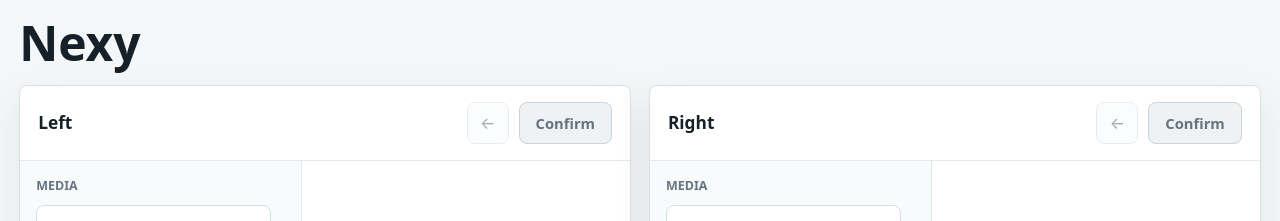
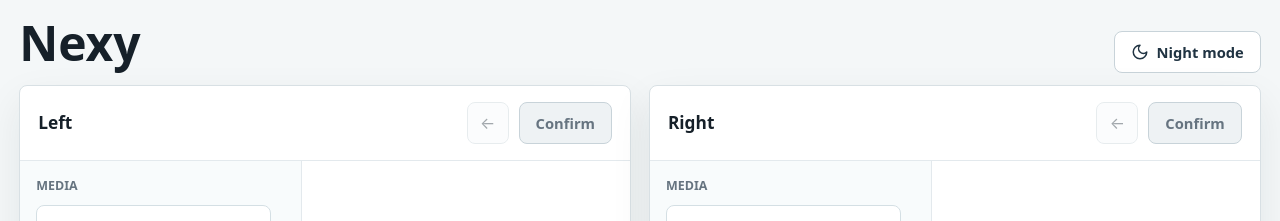
Before and after one commit to Syntax555/Nexy, a Jekyll site: the page built from index.html, in a window 1280 px wide. Shown: the top 221 px of the page. Built offline with Jekyll 4.4.1, drawn with Linux system fonts in a browser that asks for light colours.

Commit message:
Add persistent night mode

```diff
--- /dev/null
+++ b/_includes/theme-toggle.html
@@ -0,0 +1,10 @@
+<button class="theme-toggle secondary-button" type="button" data-theme-toggle aria-pressed="false">
+  <svg class="theme-toggle-icon" data-theme-icon="dark" aria-hidden="true" viewBox="0 0 24 24" fill="none" stroke="currentColor" stroke-width="2" stroke-linecap="round" stroke-linejoin="round">
+    <path d="M12 3a6 6 0 0 0 9 9 9 9 0 1 1-9-9Z"></path>
+  </svg>
+  <svg class="theme-toggle-icon" data-theme-icon="light" aria-hidden="true" viewBox="0 0 24 24" fill="none" stroke="currentColor" stroke-width="2" stroke-linecap="round" stroke-linejoin="round" hidden>
+    <circle cx="12" cy="12" r="4"></circle>
+    <path d="M12 2v2M12 20v2M4.93 4.93l1.42 1.42M17.66 17.66l1.41 1.41M2 12h2M20 12h2M6.34 17.66l-1.41 1.41M19.07 4.93l-1.41 1.42"></path>
+  </svg>
+  <span data-theme-label>Night mode</span>
+</button>
--- a/_layouts/default.html
+++ b/_layouts/default.html
@@ -4,8 +4,23 @@
     <meta charset="{{ site.encoding | default: 'utf-8' | escape }}">
     <meta name="viewport" content="width=device-width, initial-scale=1">
     <meta name="description" content="{{ page.description | default: site.description | escape }}">
+    <meta name="theme-color" content="#f4f7f8">
     <title>{% if page.title %}{{ page.title | escape }} | {% endif %}{{ site.title | escape }}</title>
+    <script>
+      (() => {
+        let theme = null;
+        try {
+          theme = localStorage.getItem("nexy-theme");
+        } catch {}
+        if (theme !== "light" && theme !== "dark") {
+          theme = window.matchMedia("(prefers-color-scheme: dark)").matches ? "dark" : "light";
+        }
+        document.documentElement.dataset.theme = theme;
+        document.querySelector('meta[name="theme-color"]').content = theme === "dark" ? "#0d1117" : "#f4f7f8";
+      })();
+    </script>
     <link rel="stylesheet" href="{{ '/assets/css/site.css' | relative_url }}?v={{ site.time | date: '%s' }}">
+    <script src="{{ '/assets/js/theme.js' | relative_url }}?v={{ site.time | date: '%s' }}" defer></script>
   </head>
   <body>
     <main>
--- a/assets/css/site.css
+++ b/assets/css/site.css
@@ -98,6 +98,84 @@
   color: var(--color-text);
 }
 
+:root[data-theme="dark"] {
+  color-scheme: dark;
+  --color-page: #0d1117;
+  --color-surface: #161c24;
+  --color-surface-muted: #1a212a;
+  --color-surface-soft: #1c242d;
+  --color-surface-hover: #26313c;
+  --color-surface-raised: #202934;
+  --color-image-backdrop: #222d36;
+  --color-text: #edf2f5;
+  --color-ink: #f2f5f7;
+  --color-brand: #dce7ed;
+  --color-brand-ink: #e8f0f4;
+  --color-brand-hover: #f4f8fa;
+  --color-accent: #70a7ff;
+  --color-accent-strong: #9ec3da;
+  --color-focus: #87a9bc;
+  --color-text-muted: #a6b2bc;
+  --color-text-subtle: #b4bec6;
+  --color-text-secondary: #d0d8de;
+  --color-text-disabled: #727f8a;
+  --color-accent-deep: #c9e5f4;
+  --color-border: #303b46;
+  --color-border-soft: #28333d;
+  --color-border-strong: #42505c;
+  --color-border-dashed: #485662;
+  --color-border-choice: #3a4651;
+  --color-border-orb: #3b4752;
+  --color-control-border-translucent: rgba(66, 80, 92, 0.95);
+  --color-tooltip-chip-border: #435360;
+  --color-tooltip-chip-border-hover: #718896;
+  --color-tooltip-chip-bg: #202b34;
+  --color-tooltip-chip-bg-hover: #2a3742;
+  --color-scrollbar: #526574;
+  --color-neutral-dot: #81929f;
+  --color-success-bg: #14281c;
+  --color-success-bg-hover: #193522;
+  --color-success-border: #356a48;
+  --color-success-border-strong: #4f9365;
+  --color-success-text: #7dd99a;
+  --color-success-dot: #58bd78;
+  --color-danger-bg: #30191c;
+  --color-danger-bg-hover: #3d1f23;
+  --color-danger-border: #78434a;
+  --color-danger-border-strong: #a45a63;
+  --color-danger-text: #ff9299;
+  --color-danger-dot: #dc6d75;
+  --color-warning-bg: #302713;
+  --color-warning-bg-hover: #3b3017;
+  --color-warning-border: #79612d;
+  --color-warning-border-strong: #a48337;
+  --color-warning-dot: #d0a84f;
+  --color-info-bg: #142a34;
+  --color-info-bg-hover: #193642;
+  --color-info-border: #386779;
+  --color-info-border-strong: #5190a8;
+  --color-info-dot: #55adcf;
+  --color-disabled-bg: #1d252d;
+  --color-disabled-bg-hover: #242e37;
+  --color-disabled-border: #394550;
+  --color-disabled-text: #87949e;
+  --color-disabled-dot: #748490;
+  --color-placeholder-dot: #6f7c85;
+  --color-tooltip-bg: #080c11;
+  --shadow-rgb: 0, 0, 0;
+  --surface-rgb: 22, 28, 36;
+  --surface-muted-rgb: 26, 33, 42;
+  --overlay-rgb: 3, 6, 9;
+  --tooltip-border: rgba(140, 163, 177, 0.42);
+  --tooltip-divider: rgba(184, 202, 212, 0.2);
+  --tooltip-divider-soft: rgba(184, 202, 212, 0.16);
+  --shadow-panel: 0 16px 40px rgba(var(--shadow-rgb), 0.28);
+  --shadow-soft: 0 12px 30px rgba(var(--shadow-rgb), 0.24);
+  --shadow-popover: 0 18px 44px rgba(var(--shadow-rgb), 0.45);
+  --shadow-floating: 0 10px 24px rgba(var(--shadow-rgb), 0.36);
+  --shadow-floating-strong: 0 14px 30px rgba(var(--shadow-rgb), 0.42);
+}
+
 *,
 *::before,
 *::after {
@@ -153,6 +231,31 @@
   margin: 0 0 clamp(14px, 1.4vw, 22px);
   font-size: clamp(2rem, 4vw, 3rem);
   line-height: 1;
+}
+
+.selection-bar {
+  display: flex;
+  align-items: center;
+  justify-content: space-between;
+  gap: 18px;
+}
+
+.selection-bar .page-title {
+  margin-right: auto;
+}
+
+.theme-toggle {
+  display: inline-flex;
+  align-items: center;
+  justify-content: center;
+  gap: 8px;
+  white-space: nowrap;
+}
+
+.theme-toggle-icon {
+  width: 18px;
+  height: 18px;
+  flex: 0 0 auto;
 }
 
 .selection-screen,
--- /dev/null
+++ b/assets/js/theme.js
@@ -0,0 +1,56 @@
+(() => {
+  const storageKey = "nexy-theme";
+  const root = document.documentElement;
+  const toggles = Array.from(document.querySelectorAll("[data-theme-toggle]"));
+  const colorScheme = window.matchMedia("(prefers-color-scheme: dark)");
+
+  function storedTheme() {
+    try {
+      return localStorage.getItem(storageKey);
+    } catch {
+      return null;
+    }
+  }
+
+  function updateControls(theme) {
+    const isDark = theme === "dark";
+    const nextLabel = isDark ? "Light mode" : "Night mode";
+    const themeColor = document.querySelector('meta[name="theme-color"]');
+
+    if (themeColor) themeColor.content = isDark ? "#0d1117" : "#f4f7f8";
+
+    toggles.forEach((toggle) => {
+      toggle.setAttribute("aria-label", `Switch to ${nextLabel.toLowerCase()}`);
+      toggle.setAttribute("aria-pressed", String(isDark));
+      toggle.title = `Switch to ${nextLabel.toLowerCase()}`;
+      toggle.querySelector("[data-theme-label]").textContent = nextLabel;
+      toggle.querySelector('[data-theme-icon="dark"]').hidden = isDark;
+      toggle.querySelector('[data-theme-icon="light"]').hidden = !isDark;
+    });
+  }
+
+  function applyTheme(theme, persist = false) {
+    root.dataset.theme = theme;
+    updateControls(theme);
+
+    if (!persist) return;
+
+    try {
+      localStorage.setItem(storageKey, theme);
+    } catch {
+      // The selected theme still applies when storage is unavailable.
+    }
+  }
+
+  toggles.forEach((toggle) => {
+    toggle.addEventListener("click", () => {
+      applyTheme(root.dataset.theme === "dark" ? "light" : "dark", true);
+    });
+  });
+
+  colorScheme.addEventListener?.("change", (event) => {
+    if (!storedTheme()) applyTheme(event.matches ? "dark" : "light");
+  });
+
+  updateControls(root.dataset.theme === "dark" ? "dark" : "light");
+})();
--- a/index.html
+++ b/index.html
@@ -4,7 +4,10 @@
 ---
 
 <section class="selection-screen" data-selection-screen>
-  <h1 class="page-title">{{ site.title | escape }}</h1>
+  <div class="selection-bar">
+    <h1 class="page-title">{{ site.title | escape }}</h1>
+    {% include theme-toggle.html %}
+  </div>
 
   <div class="versus-grid">
     {% include character-selector-panel.html side="left" title="Left" aria_label="Left character" %}
@@ -16,6 +19,7 @@
   <div class="battle-bar">
     <h1 class="page-title">Battle</h1>
     <div class="battle-actions">
+      {% include theme-toggle.html %}
       <button class="secondary-button" type="button" data-edit-selection>Change Characters</button>
     </div>
   </div>
```
